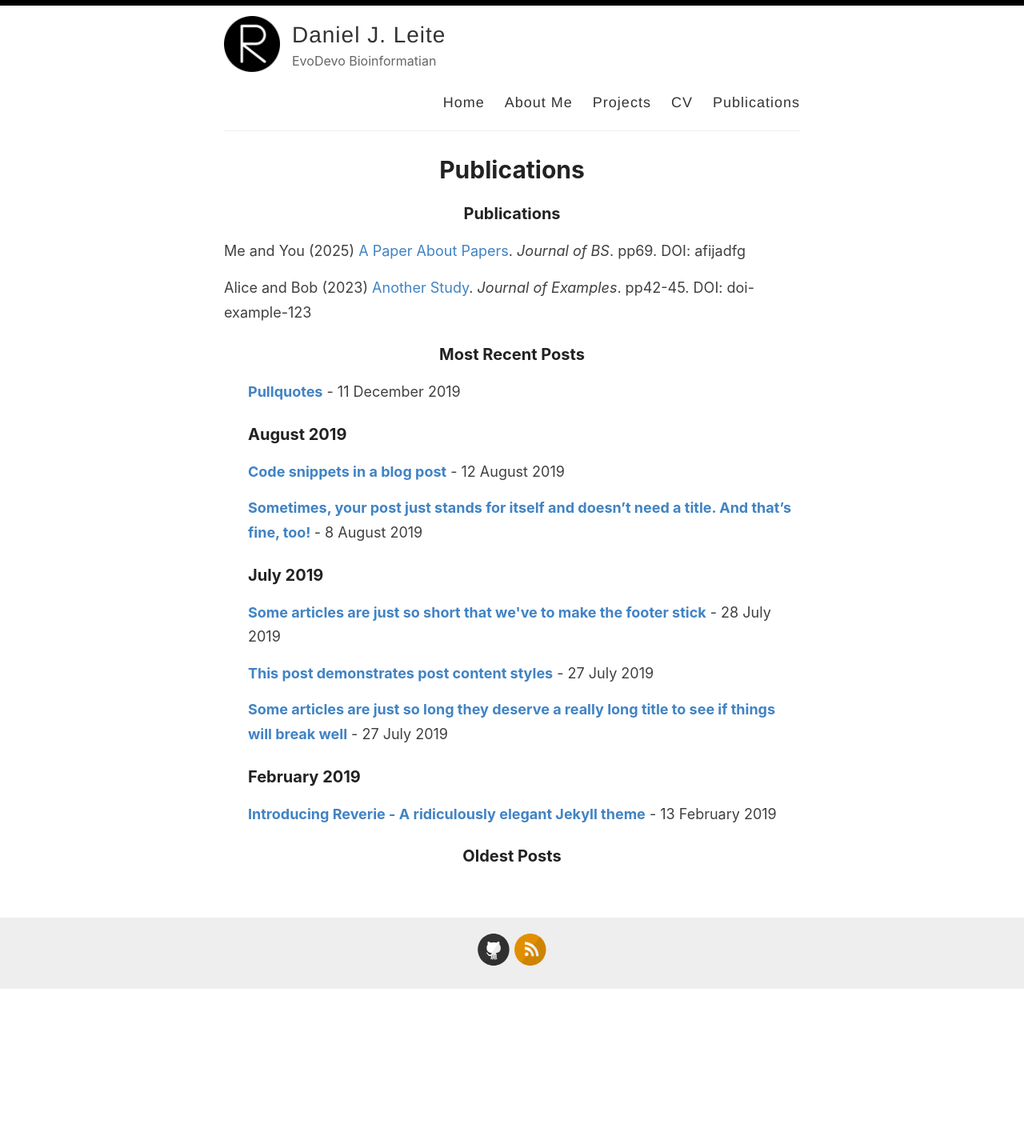
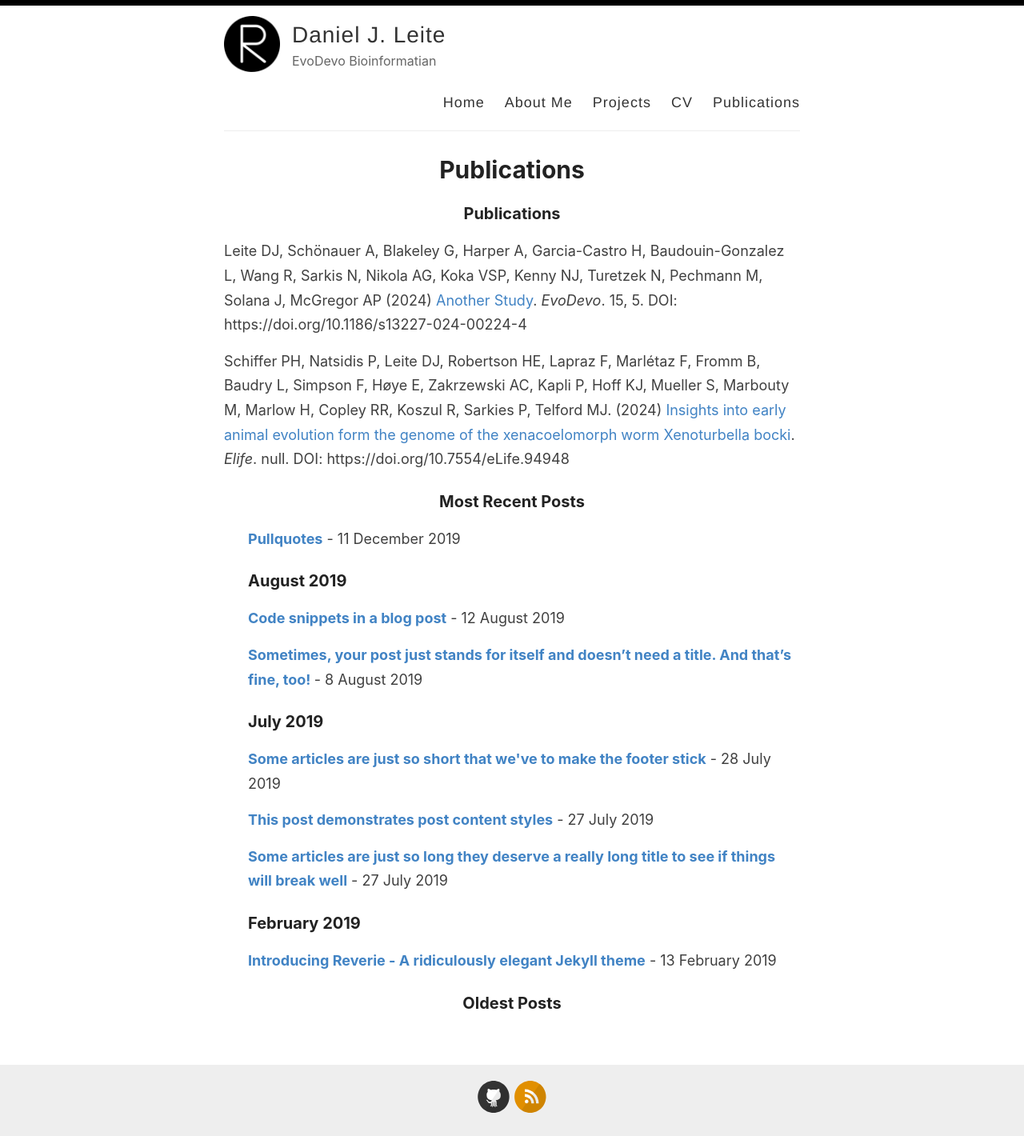
Before and after one commit to djleite/djleite.github.io, a Jekyll site: the page built from _pages/publications.md, in a window 1280 px wide. Shown: the whole page at 80% size. Built offline with Jekyll 4.4.1, drawn with Linux system fonts in a browser that asks for light colours; before the commit the page ends 1237 px from its top, so only the background shows below that.

Commit message:
add pubs

```diff
--- a/publications.yaml
+++ b/publications.yaml
@@ -1,15 +1,15 @@
-- title: A Paper About Papers
-  authors: Me and You
-  date: 2025
-  journal: Journal of BS
-  additional: pp69
-  DOI: afijadfg
-  URL: https://link-to-nowhere
+- title: Insights into early animal evolution form the genome of the xenacoelomorph worm Xenoturbella bocki
+  authors: Schiffer PH, Natsidis P, Leite DJ, Robertson HE, Lapraz F, Marlétaz F, Fromm B, Baudry L, Simpson F, Høye E, Zakrzewski AC, Kapli P, Hoff KJ, Mueller S, Marbouty M, Marlow H, Copley RR, Koszul R, Sarkies P, Telford MJ.
+  date: 2024
+  journal: Elife
+  additional:
+  DOI: https://doi.org/10.7554/eLife.94948
+  URL: https://elifesciences.org/articles/94948
 
 - title: Another Study
-  authors: Alice and Bob
-  date: 2023
-  journal: Journal of Examples
-  additional: pp42-45
-  DOI: doi-example-123
-  URL: https://example.com/study
+  authors: Leite DJ, Schönauer A, Blakeley G, Harper A, Garcia-Castro H, Baudouin-Gonzalez L, Wang R, Sarkis N, Nikola AG, Koka VSP, Kenny NJ, Turetzek N, Pechmann M, Solana J, McGregor AP
+  date: 2024
+  journal: EvoDevo
+  additional: 15, 5
+  DOI: https://doi.org/10.1186/s13227-024-00224-4
+  URL: https://evodevojournal.biomedcentral.com/articles/10.1186/s13227-024-00224-4
```
Also changed, not shown: _pages/cv.md (+1 -1 lines).
